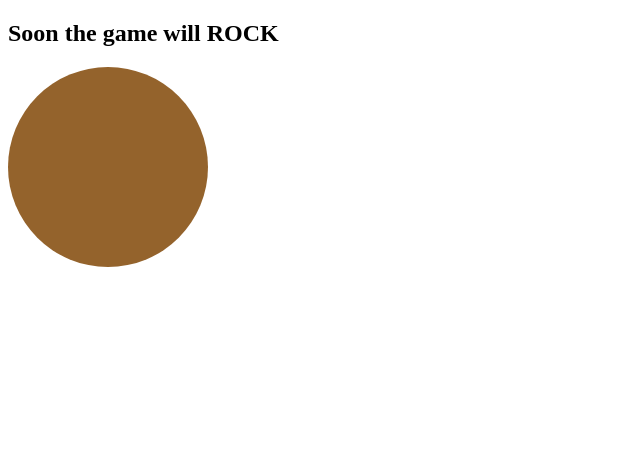
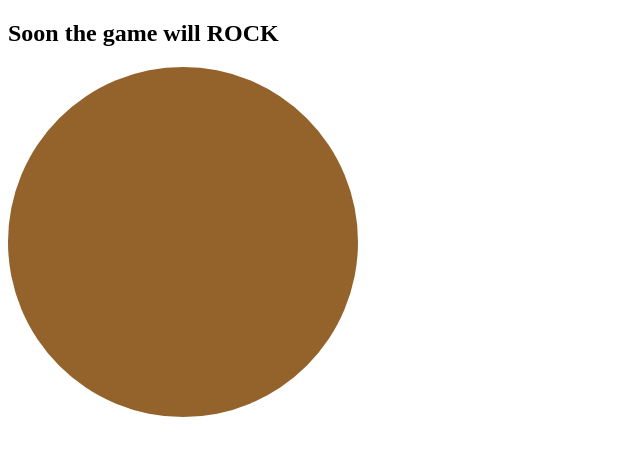
Before and after one commit to robertoalx/awesome-bet-game, a React (Create React App) app: page / in a window 1280 px wide. Shown: the top 456 px of the page, without its empty margins (0-640 px from the left). Built offline with nearby package versions, Linux system fonts and the light colour scheme.

Commit message:
pass a variable to our css component.

```diff
--- a/src/component/circle-board/circle-board.component.jsx
+++ b/src/component/circle-board/circle-board.component.jsx
@@ -3,7 +3,7 @@ import { StyledCircleBoard } from './circle-board.style'
 
 const CircleBoard = () => {
   return (
-    <StyledCircleBoard />
+    <StyledCircleBoard side={350}/>
   )
 }
 
--- a/src/component/circle-board/circle-board.style.js
+++ b/src/component/circle-board/circle-board.style.js
@@ -3,6 +3,6 @@ import styled from 'styled-components'
 export const StyledCircleBoard = styled.div`
   background-color: #94632c;
   border-radius: 50%;
-  width: 200px;
-  height: 200px;
+  width: ${({ side }) => `${side }px`};
+  height: ${({ side }) => `${side }px`};
 `
```
